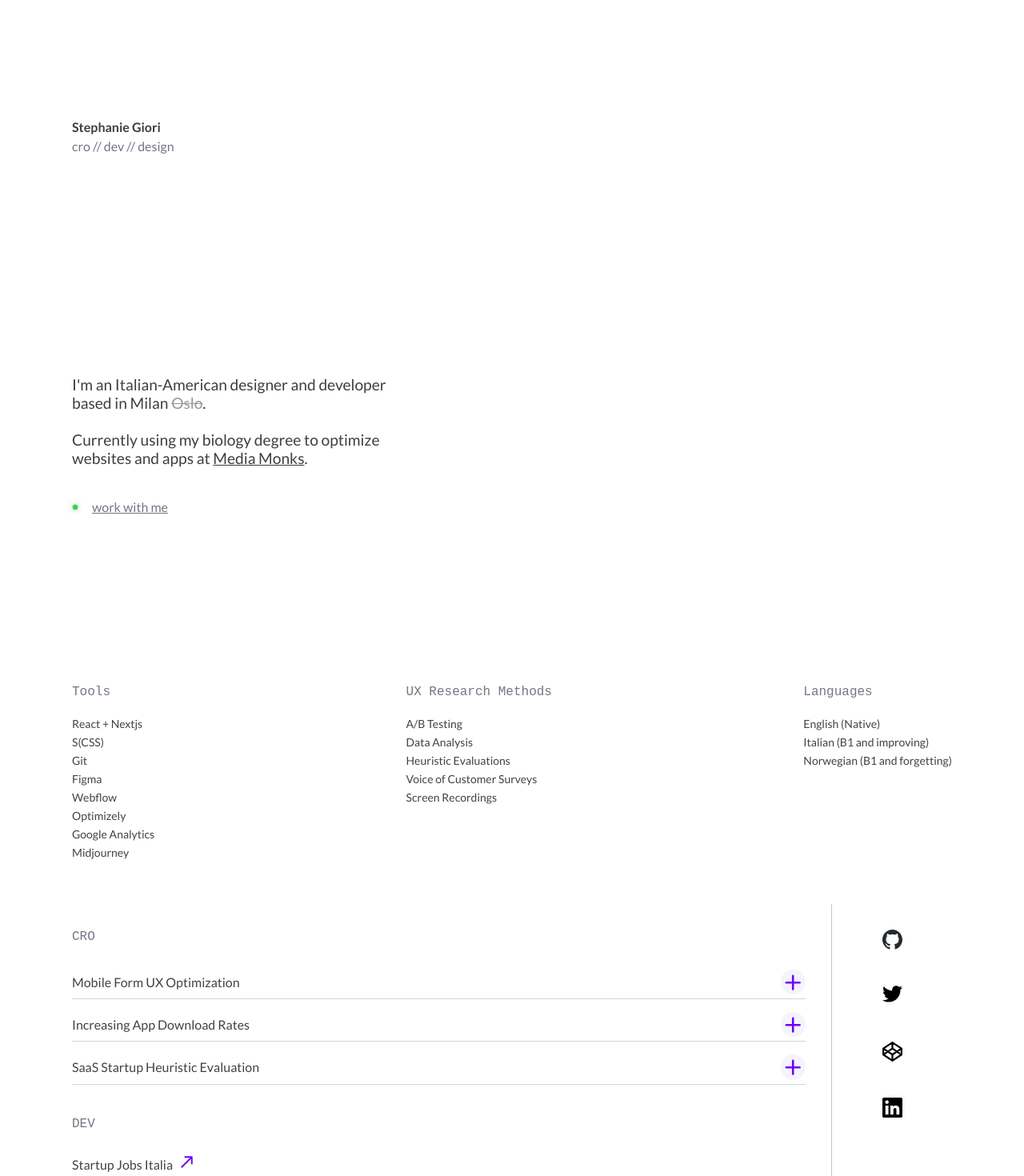
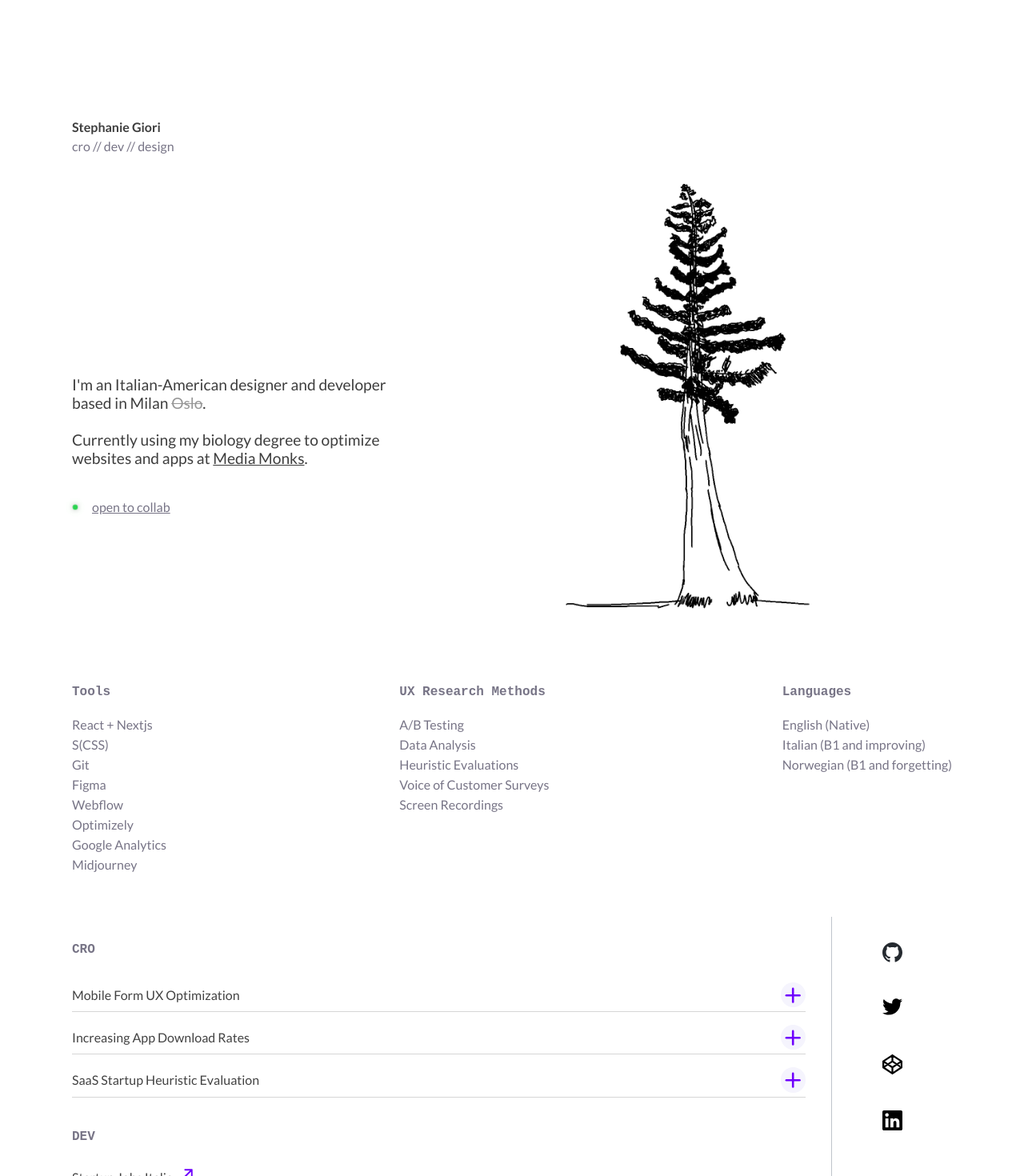
Before and after one commit to sgiori11/portfolio-current, a Next.js app: page / in a window 1280 px wide. Shown: the top 1470 px of the page at 80% size. Built offline with nearby package versions, Linux system fonts and the light colour scheme.

Commit message:
tree in hero, mobile fixes

```diff
--- a/src/app/components/Collage.js
+++ b/src/app/components/Collage.js
@@ -3,7 +3,7 @@ import styles from '../styles/Collage.module.css';
 export default function Collage() {
   return(
     <section className={styles.container}>
-      <h2>Steph in a B<span>link</span></h2>
+      <h2>STEPH IN A B<span>LINK</span></h2>
       <a href="https://www.youtube.com/channel/UCqFzWxSCi39LnW1JKFR3efg" target="_blank">Saturday Night Live</a>
        <a href="https://www.youtube.com/watch?v=xhobcj2K9v4" target="_blank">Determinism - Robert Sapolsky</a>
        <a href="https://bookshop.org/a/102159/9780465020119" target="_blank"><span>Love&apos;s Executioner&nbsp;</span> - Irvin Yalom</a>
@@ -22,7 +22,6 @@ export default function Collage() {
        <a href="https://www.sakuraofamerica.com/product/pigma-micron/" target="_blank">Sakura Micron Pens</a>
        <a href="https://bookshop.org/a/102159/9781501197277" target="_blank"><span>The Courage to Be Disliked&nbsp;</span> - Ichiro K.</a>
        <a href="https://www.websitecarbon.com" target="_blank">Website Carbon Checker</a>
-       <a href="https://www.google.com/url?sa=t&rct=j&q=&esrc=s&source=web&cd=&cad=rja&uact=8&ved=2ahUKEwi3o7Onxe-EAxXZcvEDHTn3CtkQFnoECA8QAQ&url=https%3A%2F%2Fengagement2017.files.wordpress.com%2F2017%2F03%2Fnietzsche_on-the-uses-and-disadvantages-of-history-for-life.pdf&usg=AOvVaw3sp9mC1oU9fVr3IacRQrw2&opi=89978449" target="_blank"><span>Untimely Meditations&nbsp;</span> - Nietzsche</a>
     </section>
   )
 }
--- a/src/app/components/HeroSection.js
+++ b/src/app/components/HeroSection.js
@@ -1,6 +1,6 @@
 import Image from 'next/image';
 import styles from '../styles/HeroSection.module.css';
-import flowers from '/public/flowers.png';
+import heroImg from '/public/tree.png';
 
 export default function HeroSection() {
 
@@ -18,17 +18,21 @@ export default function HeroSection() {
             <br></br>Currently using my biology degree to optimize websites and apps at <a href="https://media.monks.com/solutions/digital-experience-optimization" target="_blank">Media Monks</a>.
             </h1>
             <span className={styles.open}>
-            <a href="mailto:stephaniegiori9@gmail.com">work with me</a>
+            <a href="mailto:stephaniegiori9@gmail.com">open to collab</a>
             </span>
             <div>
             <svg className={styles.arrow} width="41" height="192" viewBox="-6 -6 89 204" fill="none" xmlns="http://www.w3.org/2000/svg">
 <path className={styles.arrowPath} d="M23.1837 2.9785C21.515 0.115631 17.8414 -0.852408 14.9785 0.816321C12.1156 2.48505 11.1476 6.15864 12.8163 9.0215L23.1837 2.9785ZM12.1453 186.813C12.8703 190.046 16.0792 192.08 19.3126 191.355L72.0046 179.541C75.238 178.816 77.2715 175.607 76.5466 172.374C75.8217 169.14 72.6128 167.107 69.3793 167.832L22.5421 178.333L12.0412 131.495C11.3162 128.262 8.10734 126.228 4.8739 126.953C1.64046 127.678 -0.393085 130.887 0.331848 134.121L12.1453 186.813ZM18 6C12.8163 9.0215 12.8153 9.01974 12.8145 9.01834C12.8145 9.01834 12.8139 9.01728 12.8139 9.01729C12.8139 9.0173 12.8147 9.01872 12.8163 9.02154C12.8196 9.02719 12.8261 9.03845 12.8358 9.05529C12.8551 9.08896 12.8871 9.1449 12.9311 9.22273C13.019 9.3784 13.155 9.62158 13.3341 9.9492C13.6924 10.6045 14.2228 11.5971 14.8858 12.9025C16.2122 15.5141 18.0668 19.3726 20.1345 24.282C24.2742 34.111 29.2437 48.0945 32.5536 64.6746C39.1768 97.8515 39.0925 141.007 12.932 182.288L23.068 188.712C51.4075 143.993 51.3232 97.3985 44.3214 62.3254C40.8189 44.7805 35.5696 30.014 31.1936 19.6242C29.0035 14.4242 27.0261 10.3062 25.5849 7.46857C24.8641 6.04936 24.2769 4.94921 23.8634 4.19289C23.6566 3.8147 23.4933 3.52235 23.3783 3.31895C23.3208 3.21725 23.2755 3.13777 23.2428 3.0809C23.2265 3.05247 23.2134 3.02969 23.2035 3.0126C23.1985 3.00406 23.1944 2.99694 23.1911 2.99126C23.1895 2.98842 23.1876 2.98522 23.1868 2.9838C23.1851 2.98097 23.1837 2.9785 18 6Z" fill="#C7C7C7"/>
             </svg>
-
             </div>
-
         </div>
-
+        <Image
+                priority={true}
+                className={styles.flowers}
+                src={heroImg}
+                alt="black and white flowers"
+                width={600}
+            />
      </section>
     )
 }
--- a/src/app/globals.css
+++ b/src/app/globals.css
@@ -47,7 +47,7 @@ h1 {
 
 h2 {
   font-size: 1rem;
-  font-weight: 500;
+  font-weight: 600;
   padding-top: 2rem;
   padding-bottom: 1rem;
   font-family: "JetBrains Mono", monospace;
--- a/src/app/styles/CaseStudies.module.css
+++ b/src/app/styles/CaseStudies.module.css
@@ -33,8 +33,8 @@
 .features {
     grid-area: features;
     font-family: "JetBrains Mono", monospace;
-    color: #808080;
-    font-size: 0.6rem !important;
+    color: var(--grey);
+    font-size: 0.65rem !important;
     grid-auto-flow: row dense;
 }
 
--- a/src/app/styles/Collage.module.css
+++ b/src/app/styles/Collage.module.css
@@ -83,6 +83,7 @@
 
     .container a:hover {
         border-radius: 2px;
+        background-color: none;
     }
 
     .container a:after {
--- a/src/app/styles/HeroSection.module.css
+++ b/src/app/styles/HeroSection.module.css
@@ -22,7 +22,7 @@
 .flowers {
     position: absolute;
     bottom: 0;
-    right: 10vw;
+    right: 5vw;
 }
 
 .open {
--- a/src/app/styles/Skills.module.css
+++ b/src/app/styles/Skills.module.css
@@ -10,14 +10,14 @@
     color: var(--grey);
     font-family: "JetBrains Mono", monospace;
     font-size: 1rem;
-    font-weight: 500;
+    font-weight: 600;
   }
 
   .grid span {
     font-weight: 500;
-    color: var(--middle);
+    color: var(--grey);
     z-index: 1;
-    font-size: 0.875rem;
+    font-size: 1rem;
   }
 
   .grid {
```
Also changed, not shown: public/tree.png (added).
